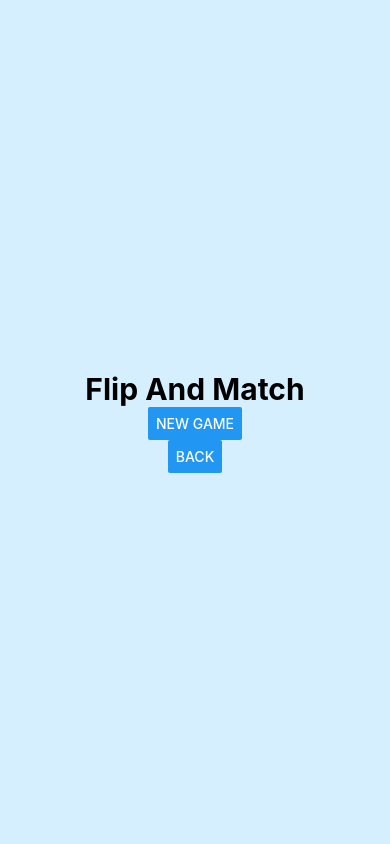
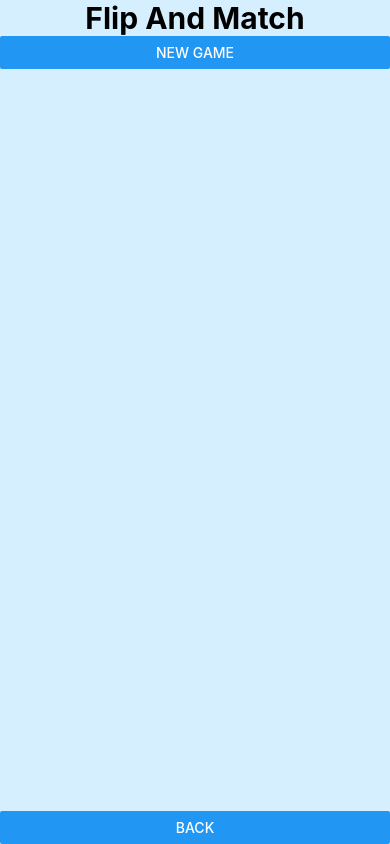
Before and after one commit to kennygchen/playbox, a React Native app: screen /FlipAndMatch in a window 390 px wide. Built offline with nearby package versions, Linux system fonts and the light colour scheme.

Commit message:
Fix: layout of FlipAndMatch

```diff
--- a/components/FlipAndMatch/FlipAndMatch.jsx
+++ b/components/FlipAndMatch/FlipAndMatch.jsx
@@ -1,84 +1,98 @@
-import * as React from 'react'
-import { Image, TouchableOpacity, StyleSheet, Text, View, SafeAreaView, Button, Dimensions } from 'react-native'
+import * as React from "react";
+import {
+  Image,
+  TouchableOpacity,
+  StyleSheet,
+  Text,
+  View,
+  SafeAreaView,
+  Button,
+  Dimensions,
+} from "react-native";
 
 const cardImage = [
-	{src: require('../FlipAndMatch/img/chrome.png'), id: 0},
-	{src: require('../FlipAndMatch/img/edge.png'), id: 1},
-	{src: require('../FlipAndMatch/img/firefox.png'), id: 2},
-	{src: require('../FlipAndMatch/img/ie.png'), id: 3},
-	{src: require('../FlipAndMatch/img/opera.png'), id: 4},
-	{src: require('../FlipAndMatch/img/safari.png'), id: 5},
-]
+  { src: require("../FlipAndMatch/img/chrome.png"), id: 0 },
+  { src: require("../FlipAndMatch/img/edge.png"), id: 1 },
+  { src: require("../FlipAndMatch/img/firefox.png"), id: 2 },
+  { src: require("../FlipAndMatch/img/ie.png"), id: 3 },
+  { src: require("../FlipAndMatch/img/opera.png"), id: 4 },
+  { src: require("../FlipAndMatch/img/safari.png"), id: 5 },
+];
 
-function Item({source, addFlip}) {
+function Item({ source, addFlip }) {
   return (
     <View style={styles.item}>
-			<TouchableOpacity  onPress={addFlip} >
+      <TouchableOpacity onPress={addFlip}>
         <Image style={styles.card} source={source} />
       </TouchableOpacity>
     </View>
-	)
+  );
 }
 
-export default function FlipAndMatch({navigation}) {
-	const [flip, setFlip] = React.useState(0)
-	const [cards, setCards] = React.useState([])
+export default function FlipAndMatch({ navigation }) {
+  const [flip, setFlip] = React.useState(0);
+  const [cards, setCards] = React.useState([]);
 
-	const shuffle = () =>{
-		const shuffled = [...cardImage, ...cardImage]
-			.sort(() => 0.5 - Math.random())
-		setCards(shuffled)
-		setFlip(0)
+  const shuffle = () => {
+    const shuffled = [...cardImage, ...cardImage].sort(
+      () => 0.5 - Math.random()
+    );
+    setCards(shuffled);
+    setFlip(0);
+  };
+
+  console.log(cards, flip);
+
+  return (
+    <SafeAreaView style={{ flex: 1, backgroundColor: "#d6efff" }}>
+      <Text style={styles.titleText}>Flip And Match</Text>
+      <Button title="New Game" onPress={shuffle}></Button>
+      <SafeAreaView style={styles.container}>
+        {cards.map((e, i) => (
+          <Item
+            key={i}
+            source={e.src}
+            id={e.id}
+            addFlip={() => {
+              setFlip((e) => e + 1);
+              console.log("hey");
+            }}
+          />
+        ))}
+      </SafeAreaView>
+      <Button title="Back" onPress={() => navigation.navigate("Home")}></Button>
+    </SafeAreaView>
+  );
 }
 
-	console.log(cards, flip)
-
-	return (
-		<SafeAreaView style={{flex:1, backgroundColor:'#d6efff'}}>
-			<SafeAreaView style={styles.container}>
-				<Text style={styles.titleText}>Flip And Match</Text>
-				<Button title='New Game' onPress={shuffle}></Button>
-				{
-					cards.map((e, i) =>
-							<Item key={i} source={e.src} id={e.id} addFlip={() => {
-								setFlip(e => e + 1);
-								console.log('hey');
-							}}/>
-					)
-				}
-				<Button title='Back' onPress={() => navigation.navigate('Home')}></Button>
-			</SafeAreaView>
-		</SafeAreaView>
-	)
-}
-
-const {height, width} = Dimensions.get('screen');
+const { height, width } = Dimensions.get("screen");
 
 const styles = StyleSheet.create({
   container: {
     flex: 1,
-		backgroundColor: '#d6efff',
-		alignItems: 'center',
-		justifyContent: 'center',
-		flexWrap: 'wrap',
+    backgroundColor: "#d6efff",
+    alignItems: "center",
+    justifyContent: "center",
+    flexWrap: "wrap",
+		margin: width/50,
+		flexDirection: 'row',
   },
-	titleText:{
+  titleText: {
     fontSize: 30,
     fontWeight: "bold",
-		alignSelf: 'center',
-		alignItems: 'center',
-		justifyContent: 'center',
+    alignSelf: "center",
+    alignItems: "center",
+    justifyContent: "center",
   },
   item: {
-		width: width*7/25,
-		height: width*7/25,
-		justifyContent: 'center',
-		alignItems: 'center',
+    width: (width * 6) / 25,
+    height: (width * 6) / 25,
+    justifyContent: "center",
+    alignItems: "center",
   },
   card: {
     width: 60,
     height: 60,
-		borderRadius: 20,
-		backgroundColor: '#000',
+    borderRadius: 5,
   },
 });
--- a/components/Home/Home.jsx
+++ b/components/Home/Home.jsx
@@ -37,10 +37,6 @@ export default function Home({route, navigation}) {
 const {height, width} = Dimensions.get('screen');
 
 const styles = StyleSheet.create({
-	outContainer:{
-		flex:1,
-		margin: width/50,
-	},
   	container: {
 		flex:1,
 		flexDirection: 'row',
@@ -48,8 +44,8 @@ const styles = StyleSheet.create({
 		margin: width/50,
   	},
 	item: {
-		width: width*7/25,
-		height: width*7/25,
+		width: width*6/25,
+		height: width*6/25,
 		justifyContent: 'center',
 		alignItems: 'center',
 	},
```
Lines whose indentation alone changed are shown as unchanged.
